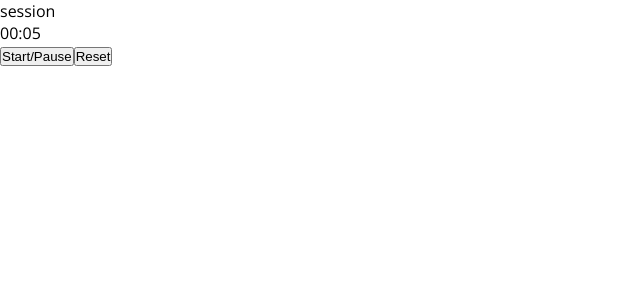
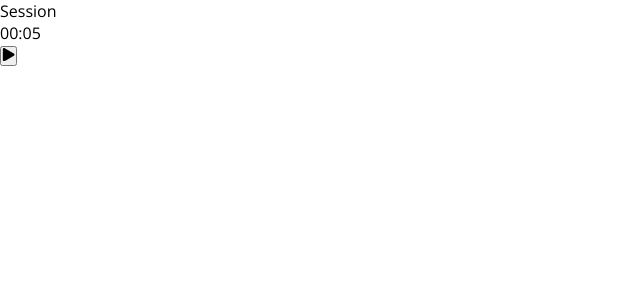
Before and after one commit to marcinjadwizyc/pomodoro, a React (Create React App) app: page / in a window 1280 px wide. Shown: the top 300 px of the page, without its empty margins (0-640 px from the left). Built offline with nearby package versions, Linux system fonts and the light colour scheme.

Commit message:
Add Controls component

```diff
--- a/package.json
+++ b/package.json
@@ -12,6 +12,7 @@
     "@types/react-dom": "^17.0.8",
     "react": "^17.0.2",
     "react-dom": "^17.0.2",
+    "react-icons": "^4.2.0",
     "react-scripts": "4.0.3",
     "sass": "^1.35.1",
     "typescript": "^4.3.4",
--- a/src/components/Timer/Timer.tsx
+++ b/src/components/Timer/Timer.tsx
@@ -9,7 +9,7 @@ import Controls from "./components/Controls";
 
 const Timer: React.FC = () => {
   // Context values
-  const { session, shortBreak, longBreak } = useContext(AppContext);
+  const { session, shortBreak, longBreak, setIsActive } = useContext(AppContext);
 
   // State
   const [time, setTime] = useState(session);
@@ -17,11 +17,17 @@ const Timer: React.FC = () => {
   const [isBreak, setIsBreak] = useState(false);
   const [sessionCount, setSessionCount] = useState(1);
 
-  // Ref for Timer interval
+  // Timer interval reference
   const timerIntervalRef = useRef<NodeJS.Timeout>(undefined!);
 
   // Methods
-  // Toggle isOn flag
+  // Start the Timer
+  const startTimer = () => {
+    setIsActive(true);
+    setIsOn(true);
+  }
+
+  // Toggle the Timer
   const toggleIsOn = () => {
     setIsOn(prevState => !prevState);
   }
@@ -32,6 +38,7 @@ const Timer: React.FC = () => {
     setIsOn(false);
     setIsBreak(false);
     setSessionCount(1);
+    setIsActive(false);
   }
 
   // Return Timer interval
@@ -41,7 +48,7 @@ const Timer: React.FC = () => {
     }, 1000)
   };
 
-  // Set new stage
+  // Set new Timer stage
   const setTimerStage = () => {
     if (isBreak) {
       setTime(session);
@@ -53,7 +60,7 @@ const Timer: React.FC = () => {
     setIsBreak(prevState => !prevState);
   }
 
-  // Get current stage name
+  // Get current Timer stage name
   const getStageName = () => {
     if(isBreak) {
       return sessionCount % 4 === 0 ? stageNames.long_break : stageNames.short_break;
@@ -71,7 +78,7 @@ const Timer: React.FC = () => {
   }
 
   // Effects
-  // Start or stop interval based on isOn value
+  // Start or stop Timer interval based on isOn value
   useEffect(() => {
     if(isOn) {
       timerIntervalRef.current = getTimerInterval();
@@ -80,7 +87,7 @@ const Timer: React.FC = () => {
     }
   }, [isOn])
 
-  // When timer hits 0 change timer stage
+  // Change stage when time hits 0
   useEffect(() => {
     if(time <= 0) {
       setTimerStage();
@@ -98,7 +105,11 @@ const Timer: React.FC = () => {
       <Progress>
         <div className={styles.time}>{getCurrentTime()}</div>
       </Progress>
-      <Controls isOnHandler={toggleIsOn} resetHandler={resetState} />
+      <Controls
+        isOn={isOn}
+        startHandler={startTimer}
+        toggleHandler={toggleIsOn}
+        resetHandler={resetState} />
     </div>
   )
 }
--- a/src/components/Timer/components/Controls.tsx
+++ b/src/components/Timer/components/Controls.tsx
@@ -1,19 +1,51 @@
+import { Fragment, useContext } from "react";
+import { FaPlay, FaPause, FaStop } from "react-icons/fa";
+import btnTitles from "../enums/btnTitles";
 import styles from "../Timer.module.scss";
 
+import AppContext from "../../../context/AppContext";
 import Btn from "../../Btn/Btn";
 
 interface IControls {
-  // Toggle Timer isOn flag
-  isOnHandler: () => void,
-  // Reset Timer
+  // Is the Timer on
+  isOn: boolean,
+  // Start the Timer
+  startHandler: () => void,
+  // Toggle the Timer isOn value
+  toggleHandler: () => void,
+  // Reset the Timer
   resetHandler: () => void
 }
 
-const Controls: React.FC<IControls> = ({ isOnHandler, resetHandler }) => {
+const Controls: React.FC<IControls> = ({isOn, startHandler, toggleHandler, resetHandler }) => {
+  // Context values
+  const { isActive } = useContext(AppContext);
+
+  // Get the buttons
+  const getButtons = () => {
+    if (isActive) {
+      return (
+        <Fragment>
+          <Btn action={toggleHandler} title={isOn ? btnTitles.pause : btnTitles.start}>
+            {isOn ? <FaPause /> : <FaPlay />}
+          </Btn>
+          <Btn action={resetHandler} title={btnTitles.reset}>
+            <FaStop />
+          </Btn>
+        </Fragment>
+      )
+    }
+
+    return (
+      <Btn action={startHandler} title={btnTitles.start}>
+        <FaPlay />
+      </Btn>
+    )
+  }
+
   return (
     <div className={styles.controls}>
-      <Btn action={isOnHandler}>Start/Pause</Btn>
-      <Btn action={resetHandler}>Reset</Btn>
+      {getButtons()}
     </div>
   )
 };
--- /dev/null
+++ b/src/components/Timer/enums/btnTitles.ts
@@ -0,0 +1,7 @@
+enum btnTitles {
+  start = "Start",
+  pause = "Pause",
+  reset = "Stop/Reset"
+}
+
+export default btnTitles;
--- a/src/components/Timer/enums/stageNames.ts
+++ b/src/components/Timer/enums/stageNames.ts
@@ -1,7 +1,7 @@
 enum stageNames {
-  session = "session",
-  short_break = "short break",
-  long_break = "long break"
+  session = "Session",
+  short_break = "Short break",
+  long_break = "Long break"
 }
 
 export default stageNames;
--- a/src/context/AppContext.tsx
+++ b/src/context/AppContext.tsx
@@ -13,6 +13,10 @@ interface IAppContext {
   longBreak: number
   // Long break time setter
   setLongBreak: React.Dispatch<React.SetStateAction<number>>,
+  // Is Timer active
+  isActive: boolean,
+  // isActive setter
+  setIsActive: React.Dispatch<React.SetStateAction<boolean>>
 }
 
 const AppContext = createContext<IAppContext>(undefined!);
@@ -22,6 +26,7 @@ export const AppContextProvider: React.FC = ({ children }) => {
   const [session, setSession] = useState(5);
   const [shortBreak, setShortBreak] = useState(2);
   const [longBreak, setLongBreak] = useState(4);
+  const [isActive, setIsActive] = useState(false);
 
   return (
     <AppContext.Provider value={{
@@ -30,7 +35,9 @@ export const AppContextProvider: React.FC = ({ children }) => {
       shortBreak,
       setShortBreak,
       longBreak,
-      setLongBreak
+      setLongBreak,
+      isActive,
+      setIsActive
     }}>
       {children}
     </AppContext.Provider>
```
Also changed, not shown: 1 other file (tests, documents, lock files or other folders).
